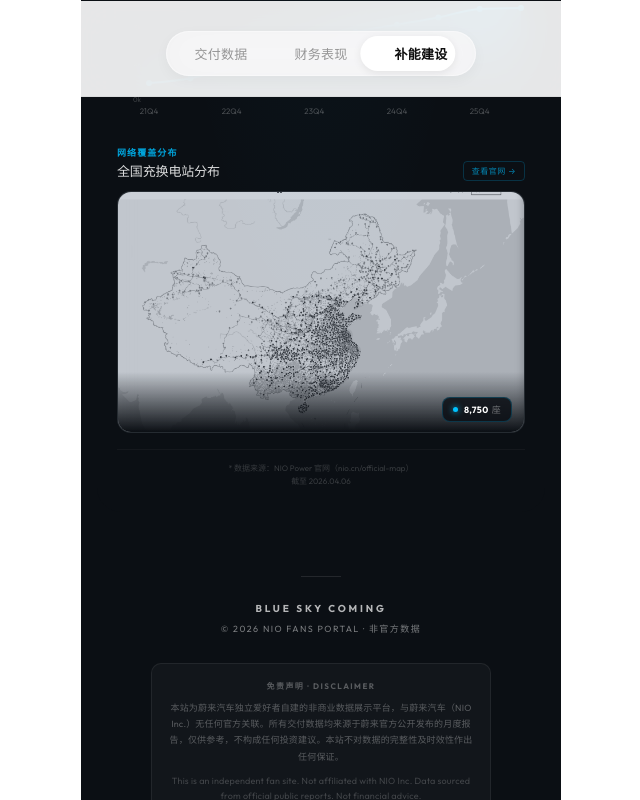
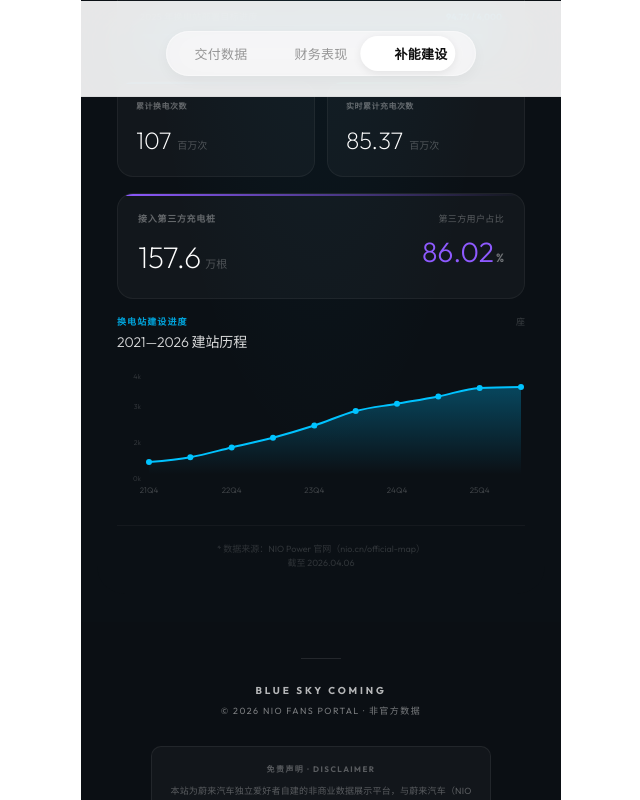
Before and after one commit to wangjiajiajohn/NioFans, a Next.js app: page / in a window 1280 px wide. Both pictures are taken after a click on the button "补能建设". Shown: the part 1348-2148 px from the top of the page, without its empty margins (319-959 px from the left). Built offline with nearby package versions, Linux system fonts and the light colour scheme.

Commit message:
Refactor Power Dashboard: Replace SVG map with clean official screenshot, tighten UI spacing, and remove redundant files.

```diff
--- a/src/components/PowerSection.tsx
+++ b/src/components/PowerSection.tsx
@@ -1,5 +1,3 @@
-"use client";
-import React from 'react';
 import Image from 'next/image';
 import {
   AreaChart, Area, XAxis, YAxis, Tooltip, ResponsiveContainer
@@ -54,24 +52,50 @@ export default function PowerSection() {
 
   return (
     <div className="w-full anim-fade-up" style={{ background: '#FFFFFF' }}>
-      {/* ── Section Label ── */}
-      <div style={{ padding: '24px 16px 0' }}>
-        <p className="section-label" style={{ marginBottom: '14px' }}>
-          {t.pwrSectionLabel}
-        </p>
+
+      {/* ── 1. Top Section: White Background Overview ── */}
+      <div style={{ padding: '0 16px 12px' }}>
+        {/* Pure Map Card (Aggressive Crop of Original Screenshot) - No titles or buttons above */}
+        <div style={{
+          borderRadius: '24px',
+          overflow: 'hidden',
+          border: '1px solid rgba(0,0,0,0.03)',
+          position: 'relative',
+          background: '#F8FAFC',
+          boxShadow: '0 4px 24px rgba(0,0,0,0.02)',
+          height: '400px',
+          marginTop: '24px'
+        }}>
+          <Image
+            src="/power-map.png"
+            alt="NIO Power station map"
+            width={1000}
+            height={1000}
+            style={{
+              width: '100%',
+              height: '100%',
+              display: 'block',
+              // Using 'cover' to ensure zero gaps on the sides
+              objectFit: 'cover',
+              filter: 'brightness(1.05) contrast(1.02)',
+              opacity: 1,
+            }}
+            priority={true}
+          />
+        </div>
       </div>
 
-      {/* ── Hero: Total Stations ── */}
+      {/* ── 2. Bottom Section: Dark Mode Data Terminal ── */}
       <div style={{
-        background: 'linear-gradient(to bottom, #FFFFFF 0%, #0B0F14 28px)',
+        background: 'linear-gradient(to bottom, #FFFFFF 0%, #0B1015 20px)',
         padding: '0 16px 28px',
       }}>
-        <div className="chart-shell" style={{ padding: '24px 20px', background: '#0B0F14', borderRadius: '24px' }}>
+        <div className="chart-shell" style={{ padding: '24px 20px', background: '#0B1015', borderRadius: '28px' }}>
 
-          {/* Top Hero Card */}
+          {/* ── Hero Card: Total Stations ── */}
           <div style={{
-            padding: '22px 20px',
-            borderRadius: '16px',
+            padding: '24px 22px',
+            borderRadius: '20px',
             background: 'rgba(255,255,255,0.03)',
             backdropFilter: 'blur(10px)',
             border: '1px solid rgba(255,255,255,0.08)',
@@ -79,57 +103,51 @@ export default function PowerSection() {
             position: 'relative',
             overflow: 'hidden',
           }}>
-            {/* Ambient glow */}
+            {/* Blue glowing accent */}
             <div style={{
-              position: 'absolute', top: 0, right: 0, width: '140px', height: '140px',
-              background: 'radial-gradient(circle at 100% 0%, rgba(0,163,218,0.18), transparent 70%)',
+              position: 'absolute', top: 0, right: 0, width: '160px', height: '160px',
+              background: 'radial-gradient(circle at 100% 0%, rgba(0,163,218,0.22), transparent 70%)',
               pointerEvents: 'none',
             }} />
 
-            <p style={{ fontSize: '9px', fontWeight: 700, color: '#00A3DA', letterSpacing: '0.14em', textTransform: 'uppercase', marginBottom: '10px' }}>
+            <p style={{ fontSize: '9px', fontWeight: 700, color: '#00A3DA', letterSpacing: '0.14em', textTransform: 'uppercase', marginBottom: '12px' }}>
               {t.pwrStationTotal}
             </p>
 
-            {/* Headline number */}
             <div style={{ display: 'flex', alignItems: 'baseline', gap: '6px', marginBottom: '4px' }}>
-              <span style={{ fontSize: '48px', fontWeight: 100, color: '#FFF', letterSpacing: '-0.03em', lineHeight: 1 }}>
+              <span style={{ fontSize: '52px', fontWeight: 100, color: '#FFF', letterSpacing: '-0.04em', lineHeight: 1 }}>
                 <CountUp end={d.totalStations} />
               </span>
-              <span style={{ fontSize: '13px', fontWeight: 600, color: 'rgba(255,255,255,0.35)' }}>{t.pwrUnit}</span>
+              <span style={{ fontSize: '13px', fontWeight: 600, color: 'rgba(255,255,255,0.3)' }}>{t.pwrUnit}</span>
             </div>
-            <p style={{ fontSize: '10px', color: 'rgba(255,255,255,0.3)', marginBottom: '20px', letterSpacing: '0.02em' }}>
-              {lang === 'zh' ? '蔚来能源充换电综合服务网络' : 'NIO Power Integrated Network'}
+
+            <p style={{ fontSize: '10px', color: 'rgba(255,255,255,0.3)', marginBottom: '24px', letterSpacing: '0.04em' }}>
+              {lang === 'zh' ? '蔚来能源充换电综合服务网络' : 'NIO Power Infrastructure Network'}
             </p>
 
-            {/* Swap + Charge 2-column */}
-            <div style={{ display: 'grid', gridTemplateColumns: '1fr 1fr', gap: '12px', marginBottom: '20px' }}>
-              <div style={{ background: 'rgba(0,163,218,0.08)', borderRadius: '12px', padding: '12px', border: '1px solid rgba(0,163,218,0.15)' }}>
-                <p style={{ fontSize: '8px', color: 'rgba(255,255,255,0.35)', marginBottom: '6px', letterSpacing: '0.06em' }}>{t.pwrSwapTotal}</p>
+            {/* Split row: Swap & Charge overview */}
+            <div style={{ display: 'grid', gridTemplateColumns: '1fr 1fr', gap: '12px', marginBottom: '24px' }}>
+              <div style={{ background: 'rgba(0,163,218,0.08)', borderRadius: '14px', padding: '14px', border: '1px solid rgba(0,163,218,0.15)' }}>
+                <p style={{ fontSize: '8px', color: 'rgba(255,255,255,0.35)', marginBottom: '8px', letterSpacing: '0.06em' }}>{t.pwrSwapTotal}</p>
                 <div style={{ display: 'flex', alignItems: 'baseline', gap: '3px' }}>
-                  <span style={{ fontSize: '24px', fontWeight: 300, color: '#00C3FF' }}><CountUp end={d.swapStations} /></span>
+                  <span style={{ fontSize: '26px', fontWeight: 300, color: '#00C3FF' }}><CountUp end={d.swapStations} /></span>
                   <span style={{ fontSize: '9px', color: 'rgba(255,255,255,0.3)' }}>{t.pwrUnit}</span>
                 </div>
-                <p style={{ fontSize: '8px', color: '#00A3DA', marginTop: '6px' }}>
-                  {lang === 'zh' ? `高速 ${d.swapHighway} 座` : `${d.swapHighway} highway`}
-                </p>
               </div>
-              <div style={{ background: 'rgba(0,200,150,0.06)', borderRadius: '12px', padding: '12px', border: '1px solid rgba(0,200,150,0.12)' }}>
-                <p style={{ fontSize: '8px', color: 'rgba(255,255,255,0.35)', marginBottom: '6px', letterSpacing: '0.06em' }}>{t.pwrChargeStations}</p>
+              <div style={{ background: 'rgba(0,200,150,0.06)', borderRadius: '14px', padding: '14px', border: '1px solid rgba(0,200,150,0.12)' }}>
+                <p style={{ fontSize: '8px', color: 'rgba(255,255,255,0.35)', marginBottom: '8px', letterSpacing: '0.06em' }}>{t.pwrChargeStations}</p>
                 <div style={{ display: 'flex', alignItems: 'baseline', gap: '3px' }}>
-                  <span style={{ fontSize: '24px', fontWeight: 300, color: '#00C896' }}><CountUp end={d.chargeStations} /></span>
+                  <span style={{ fontSize: '26px', fontWeight: 300, color: '#00C896' }}><CountUp end={d.chargeStations} /></span>
                   <span style={{ fontSize: '9px', color: 'rgba(255,255,255,0.3)' }}>{t.pwrUnit}</span>
                 </div>
-                <p style={{ fontSize: '8px', color: '#00C896', marginTop: '6px' }}>
-                  {lang === 'zh' ? `${d.chargePoles.toLocaleString()} 根充电桩` : `${d.chargePoles.toLocaleString()} poles`}
-                </p>
               </div>
             </div>
 
-            {/* Progress Bar toward 4000 target */}
+            {/* Target Progress Bar */}
             <div>
-              <div style={{ display: 'flex', justifyContent: 'space-between', marginBottom: '8px' }}>
+              <div style={{ display: 'flex', justifyContent: 'space-between', marginBottom: '10px' }}>
                 <span style={{ fontSize: '9px', color: 'rgba(255,255,255,0.3)', letterSpacing: '0.04em' }}>
-                  {lang === 'zh' ? '2025 年换电站部署目标' : '2025 Swap Station Target'}
+                  {lang === 'zh' ? '2025 年换电站部署目标进度' : '2025 Swap Station Progress'}
                 </span>
                 <span style={{ fontSize: '9px', fontWeight: 700, color: '#00A3DA' }}>
                   {(progressPct * 100).toFixed(1)}% / 4,000
@@ -141,47 +159,47 @@ export default function PowerSection() {
                   height: '100%',
                   borderRadius: '100px',
                   background: 'linear-gradient(90deg, #00A3DA, #00E5FF)',
-                  boxShadow: '0 0 10px rgba(0,195,255,0.5)',
+                  boxShadow: '0 0 10px rgba(0,195,255,0.4)',
                 }} />
               </div>
             </div>
           </div>
 
-          {/* ── Cumulative Sessions Block ── */}
+          {/* ── Cumulative Stats Grid ── */}
           <div style={{ display: 'grid', gridTemplateColumns: '1fr 1fr', gap: '12px', marginBottom: '16px' }}>
-            <div style={{ background: 'rgba(255,255,255,0.03)', borderRadius: '14px', padding: '16px', border: '1px solid rgba(255,255,255,0.05)', position: 'relative', overflow: 'hidden' }}>
+            {/* Swap Sessions */}
+            <div style={{ background: 'rgba(255,255,255,0.03)', borderRadius: '16px', padding: '18px', border: '1px solid rgba(255,255,255,0.05)', position: 'relative', overflow: 'hidden' }}>
               <div style={{ position: 'absolute', top: 0, left: 0, right: 0, height: '2px', background: 'linear-gradient(90deg, #00A3DA, transparent)' }} />
-              <p style={{ fontSize: '8px', color: 'rgba(255,255,255,0.35)', marginBottom: '8px', fontWeight: 600, letterSpacing: '0.06em', textTransform: 'uppercase' }}>
+              <p style={{ fontSize: '8px', color: 'rgba(255,255,255,0.35)', marginBottom: '10px', fontWeight: 600, letterSpacing: '0.06em', textTransform: 'uppercase' }}>
                 {t.pwrTotalSessions}
               </p>
               <div style={{ display: 'flex', alignItems: 'baseline', gap: '2px' }}>
-                <span style={{ fontSize: '22px', fontWeight: 200, color: '#FFF' }}>{swapSessionsM}</span>
-                <span style={{ fontSize: '9px', color: 'rgba(255,255,255,0.3)', marginLeft: '2px' }}>
+                <span style={{ fontSize: '24px', fontWeight: 200, color: '#FFF' }}>{swapSessionsM}</span>
+                <span style={{ fontSize: '10px', color: 'rgba(255,255,255,0.25)', marginLeft: '4px' }}>
                   {lang === 'zh' ? '百万次' : 'M times'}
                 </span>
               </div>
-              <p style={{ fontSize: '8px', color: 'rgba(255,255,255,0.2)', marginTop: '4px' }}>≈ {d.totalSwapSessions.toLocaleString()}</p>
             </div>
-            <div style={{ background: 'rgba(255,255,255,0.03)', borderRadius: '14px', padding: '16px', border: '1px solid rgba(255,255,255,0.05)', position: 'relative', overflow: 'hidden' }}>
+            {/* Charge Sessions */}
+            <div style={{ background: 'rgba(255,255,255,0.03)', borderRadius: '16px', padding: '18px', border: '1px solid rgba(255,255,255,0.05)', position: 'relative', overflow: 'hidden' }}>
               <div style={{ position: 'absolute', top: 0, left: 0, right: 0, height: '2px', background: 'linear-gradient(90deg, #00C896, transparent)' }} />
-              <p style={{ fontSize: '8px', color: 'rgba(255,255,255,0.35)', marginBottom: '8px', fontWeight: 600, letterSpacing: '0.06em', textTransform: 'uppercase' }}>
+              <p style={{ fontSize: '8px', color: 'rgba(255,255,255,0.35)', marginBottom: '10px', fontWeight: 600, letterSpacing: '0.06em', textTransform: 'uppercase' }}>
                 {t.pwrChargeSessions}
               </p>
               <div style={{ display: 'flex', alignItems: 'baseline', gap: '2px' }}>
-                <span style={{ fontSize: '22px', fontWeight: 200, color: '#FFF' }}>{chargeSessionsM}</span>
-                <span style={{ fontSize: '9px', color: 'rgba(255,255,255,0.3)', marginLeft: '2px' }}>
+                <span style={{ fontSize: '24px', fontWeight: 200, color: '#FFF' }}>{chargeSessionsM}</span>
+                <span style={{ fontSize: '10px', color: 'rgba(255,255,255,0.25)', marginLeft: '4px' }}>
                   {lang === 'zh' ? '百万次' : 'M times'}
                 </span>
               </div>
-              <p style={{ fontSize: '8px', color: 'rgba(255,255,255,0.2)', marginTop: '4px' }}>≈ {d.totalChargeSessions.toLocaleString()}</p>
             </div>
           </div>
 
-          {/* ── Third-Party Network ── */}
+          {/* ── Third-Party Open Network Card ── */}
           <div style={{
             background: 'rgba(255,255,255,0.03)',
-            borderRadius: '14px',
-            padding: '16px 18px',
+            borderRadius: '16px',
+            padding: '18px 20px',
             border: '1px solid rgba(255,255,255,0.05)',
             marginBottom: '16px',
             position: 'relative',
@@ -190,18 +208,15 @@ export default function PowerSection() {
             <div style={{ position: 'absolute', top: 0, left: 0, right: 0, height: '2px', background: 'linear-gradient(90deg, #8E5AFF, transparent)' }} />
             <div style={{ display: 'flex', justifyContent: 'space-between', alignItems: 'flex-start' }}>
               <div>
-                <p style={{ fontSize: '9px', color: 'rgba(255,255,255,0.35)', fontWeight: 600, letterSpacing: '0.08em', textTransform: 'uppercase', marginBottom: '8px' }}>
+                <p style={{ fontSize: '9px', color: 'rgba(255,255,255,0.35)', fontWeight: 600, letterSpacing: '0.08em', textTransform: 'uppercase', marginBottom: '10px' }}>
                   {t.pwrThirdParty}
                 </p>
                 <div style={{ display: 'flex', alignItems: 'baseline', gap: '4px' }}>
-                  <span style={{ fontSize: '28px', fontWeight: 200, color: '#FFF' }}>{thirdPartyM}</span>
-                  <span style={{ fontSize: '10px', color: 'rgba(255,255,255,0.3)' }}>
+                  <span style={{ fontSize: '30px', fontWeight: 200, color: '#FFF' }}>{thirdPartyM}</span>
+                  <span style={{ fontSize: '11px', color: 'rgba(255,255,255,0.25)' }}>
                     {lang === 'zh' ? '万根' : 'M poles'}
                   </span>
                 </div>
-                <p style={{ fontSize: '8px', color: 'rgba(255,255,255,0.2)', marginTop: '4px' }}>
-                  {d.thirdPartyPoles.toLocaleString()} {lang === 'zh' ? '根' : 'poles'}
-                </p>
               </div>
               <div style={{ textAlign: 'right' }}>
                 <p style={{ fontSize: '9px', color: 'rgba(255,255,255,0.3)', letterSpacing: '0.04em', marginBottom: '6px' }}>{t.pwrThirdPartyRatio}</p>
@@ -209,31 +224,24 @@ export default function PowerSection() {
                   <span style={{ fontSize: '28px', fontWeight: 300, color: '#8E5AFF' }}>
                     <CountUp end={d.thirdPartyUserRatio} decimals={2} />
                   </span>
-                  <span style={{ fontSize: '11px', color: 'rgba(255,255,255,0.4)', fontWeight: 600 }}>%</span>
-                </div>
-                <div style={{
-                  marginTop: '6px',
-                  fontSize: '8px', fontWeight: 700, color: '#8E5AFF',
-                  background: 'rgba(142,90,255,0.1)', padding: '2px 8px', borderRadius: '4px', display: 'inline-block'
-                }}>
-                  {lang === 'zh' ? '多品牌开放共享' : 'Multi-brand Open Access'}
+                  <span style={{ fontSize: '12px', color: 'rgba(255,255,255,0.4)', fontWeight: 600 }}>%</span>
                 </div>
               </div>
             </div>
           </div>
 
-          {/* ── Growth Trend Chart ── */}
+          {/* ── Growth History Trend Area Chart ── */}
           <div style={{ marginBottom: '16px' }}>
-            <div style={{ display: 'flex', justifyContent: 'space-between', alignItems: 'flex-start', marginBottom: '14px' }}>
+            <div style={{ display: 'flex', justifyContent: 'space-between', alignItems: 'flex-start', marginBottom: '16px' }}>
               <div>
-                <p style={{ fontSize: '9px', fontWeight: 700, letterSpacing: '0.12em', textTransform: 'uppercase', color: '#00A3DA', marginBottom: '2px' }}>
+                <p style={{ fontSize: '9px', fontWeight: 700, letterSpacing: '0.12em', textTransform: 'uppercase', color: '#00A3DA', marginBottom: '3px' }}>
                   {t.pwrGrowthTitle}
                 </p>
-                <p style={{ fontSize: '13px', fontWeight: 300, color: '#FFF', opacity: 0.85, letterSpacing: '-0.01em' }}>
+                <p style={{ fontSize: '14px', fontWeight: 300, color: '#FFF', opacity: 0.85, letterSpacing: '-0.01em' }}>
                   {t.pwrGrowthSubtitle}
                 </p>
               </div>
-              <span style={{ fontSize: '8px', color: 'rgba(255,255,255,0.2)', letterSpacing: '0.04em' }}>座</span>
+              <span style={{ fontSize: '9px', color: 'rgba(255,255,255,0.2)' }}>{t.pwrUnit}</span>
             </div>
             <div style={{ height: '140px', width: '100%' }}>
               <ResponsiveContainer width="100%" height="100%">
@@ -248,13 +256,13 @@ export default function PowerSection() {
                     dataKey="period"
                     axisLine={false}
                     tickLine={false}
-                    tick={{ fontSize: 8, fill: 'rgba(255,255,255,0.25)' }}
+                    tick={{ fontSize: 8, fill: 'rgba(255,255,255,0.2)' }}
                     interval={1}
                   />
                   <YAxis
                     axisLine={false}
                     tickLine={false}
-                    tick={{ fontSize: 7, fill: 'rgba(255,255,255,0.2)' }}
+                    tick={{ fontSize: 7, fill: 'rgba(255,255,255,0.15)' }}
                     tickFormatter={(v) => `${(v/1000).toFixed(0)}k`}
                     domain={[0, 4200]}
                   />
@@ -273,101 +281,20 @@ export default function PowerSection() {
                 </AreaChart>
               </ResponsiveContainer>
             </div>
-            <div style={{ position: 'absolute', display: 'none' }} />
           </div>
 
-          {/* ── China Coverage Map ── */}
-          <div style={{ marginBottom: '16px' }}>
-            <div style={{ display: 'flex', justifyContent: 'space-between', alignItems: 'flex-end', marginBottom: '10px' }}>
-              <div>
-                <p style={{ fontSize: '9px', fontWeight: 700, letterSpacing: '0.12em', textTransform: 'uppercase', color: '#00A3DA', marginBottom: '2px' }}>
-                  {lang === 'zh' ? '网络覆盖分布' : 'NETWORK COVERAGE'}
-                </p>
-                <p style={{ fontSize: '13px', fontWeight: 300, color: '#FFF', opacity: 0.85, letterSpacing: '-0.01em' }}>
-                  {lang === 'zh' ? '全国充换电站分布' : 'Station Map · China'}
-                </p>
-              </div>
-              <a
-                href="https://www.nio.cn/official-map"
-                target="_blank"
-                rel="noopener noreferrer"
-                style={{
-                  fontSize: '8px', color: '#00A3DA',
-                  textDecoration: 'none', letterSpacing: '0.06em',
-                  border: '1px solid rgba(0,163,218,0.3)',
-                  padding: '3px 8px', borderRadius: '4px',
-                  opacity: 0.8,
-                }}
-              >
-                {lang === 'zh' ? '查看官网 →' : 'Official Map →'}
-              </a>
-            </div>
-
-            {/* Map Image Card */}
-            <div style={{
-              borderRadius: '14px',
-              overflow: 'hidden',
-              border: '1px solid rgba(255,255,255,0.06)',
-              position: 'relative',
-              background: 'rgba(180,200,220,0.08)',
-            }}>
-              {/* Image */}
-              <Image
-                src="/power-map.png"
-                alt="NIO Power station distribution map of China"
-                width={2839}
-                height={1723}
-                style={{
-                  width: '100%',
-                  height: 'auto',
-                  display: 'block',
-                  objectFit: 'cover',
-                  maxHeight: '240px',
-                  objectPosition: 'center center',
-                  opacity: 0.9,
-                  mixBlendMode: 'luminosity',
-                  filter: 'contrast(1.1) brightness(0.9)',
-                }}
-                priority={false}
-              />
-              {/* Overlay: bottom gradient fade into dark */}
-              <div style={{
-                position: 'absolute', bottom: 0, left: 0, right: 0, height: '60px',
-                background: 'linear-gradient(to bottom, transparent, #0B0F14)',
-                pointerEvents: 'none',
-              }} />
-              {/* Station count badge */}
-              <div style={{
-                position: 'absolute', bottom: '10px', right: '12px',
-                display: 'flex', alignItems: 'center', gap: '6px',
-                background: 'rgba(11,15,20,0.85)',
-                backdropFilter: 'blur(8px)',
-                border: '1px solid rgba(0,163,218,0.25)',
-                borderRadius: '8px',
-                padding: '5px 10px',
-              }}>
-                <span style={{ width: '5px', height: '5px', borderRadius: '50%', background: '#00C3FF', boxShadow: '0 0 6px #00C3FF', display: 'inline-block' }} />
-                <span style={{ fontSize: '9px', fontWeight: 700, color: '#FFF', letterSpacing: '0.04em' }}>
-                  {d.totalStations.toLocaleString()}
-                  <span style={{ fontWeight: 400, color: 'rgba(255,255,255,0.4)', marginLeft: '3px' }}>{t.pwrUnit}</span>
-                </span>
-              </div>
-            </div>
+          {/* ── Bottom Data Source Info ── */}
+          <div style={{
+            borderTop: '1px solid rgba(255,255,255,0.04)',
+            paddingTop: '16px',
+            textAlign: 'center'
+          }}>
+            <p style={{ fontSize: '9px', color: 'rgba(255,255,255,0.15)', lineHeight: 1.6 }}>
+              {t.pwrDataSource}
+              <br />
+              {lang === 'zh' ? `截至 ${d.updatedAt}` : `Updated as of ${d.updatedAt}`}
+            </p>
           </div>
-
-          {/* ── Data Source Footer ── */}
-          <p style={{
-            fontSize: '8px',
-            color: 'rgba(255,255,255,0.18)',
-            textAlign: 'center',
-            lineHeight: 1.6,
-            padding: '12px 12px 0',
-            borderTop: '1px solid rgba(255,255,255,0.04)',
-          }}>
-            {t.pwrDataSource}
-            <br />
-            {lang === 'zh' ? `截至 ${d.updatedAt}` : `As of ${d.updatedAt}`}
-          </p>
         </div>
       </div>
     </div>
```
Also changed, not shown: public/power-map.png.
